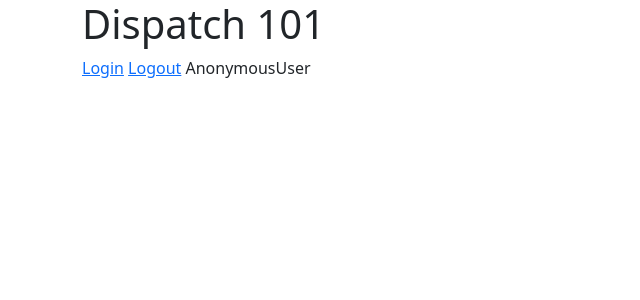
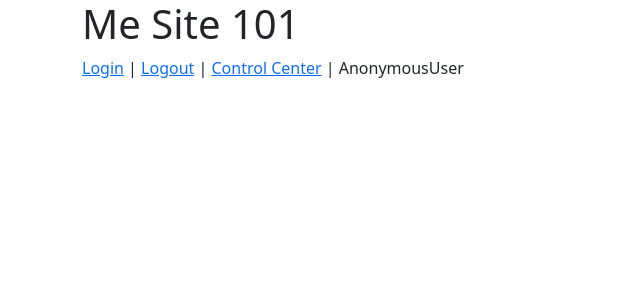
Before and after one commit to cyberbruce/base, a Django app: page / in a window 1280 px wide. Shown: the top 300 px of the page, without its empty margins (0-640 px from the left). Run offline with Django 4.2, Linux system fonts and the light colour scheme.

Commit message:
Basic allauth setup

```diff
--- a/config/settings.py
+++ b/config/settings.py
@@ -147,8 +147,7 @@ AUTHENTICATION_BACKENDS = [
 ]
 
 LOGIN_REDIRECT_URL = '/'
-LOGIN_URL = 'accounts/login/'
-# LOGIN_REDIRECT_URL = 'accounts/login/'
+LOGIN_URL = '/accounts/login/'
 LOGOUT_REDIRECT_URL = '/'
 
 # Provider specific settings
--- a/core/templates/core/home.html
+++ b/core/templates/core/home.html
@@ -2,11 +2,12 @@
 {% load account %}
 {% block content %}
 
-<h1>Dispatch 101</h1>
+<h1>Me Site 101</h1>
 
 
-<a href="{% url "account_login" %}">Login</a>
-<a href="{% url "account_logout" %}">Logout</a>
+<a href="{% url "account_login" %}">Login</a> |
+<a href="{% url "account_logout" %}">Logout</a> |
+<a href="{% url "control_center" %}">Control Center</a> |
 
 {% user_display user %}
 
--- a/core/urls.py
+++ b/core/urls.py
@@ -3,4 +3,5 @@ from . import views
 
 urlpatterns = [
     path("", views.home, name="home"),
+    path("control_center/", views.control_center, name="control_center"),
 ]
--- a/core/views.py
+++ b/core/views.py
@@ -1,4 +1,9 @@
 from django.shortcuts import render
+from django.contrib.auth.decorators import login_required
 
 def home(request):
     return render(request, "core/home.html")
+
+@login_required
+def control_center(request):
+    return render(request, "core/control_center.html")
--- a/templates/layout.html
+++ b/templates/layout.html
@@ -3,7 +3,7 @@
   <head>
     <meta charset="utf-8">
     <meta name="viewport" content="width=device-width, initial-scale=1">
-    <title>Bootstrap demo</title>
+    <title>Welcome to Me</title>
     <link href="https://cdn.jsdelivr.net/npm/bootstrap@5.3.2/dist/css/bootstrap.min.css" rel="stylesheet" integrity="sha384-T3c6CoIi6uLrA9TneNEoa7RxnatzjcDSCmG1MXxSR1GAsXEV/Dwwykc2MPK8M2HN" crossorigin="anonymous">
   </head>
   <body>
```
Also changed, not shown: core/templates/core/control_center.html (added, +13 -0 lines), requirements.txt (+14 -0 lines), db.sqlite3.
